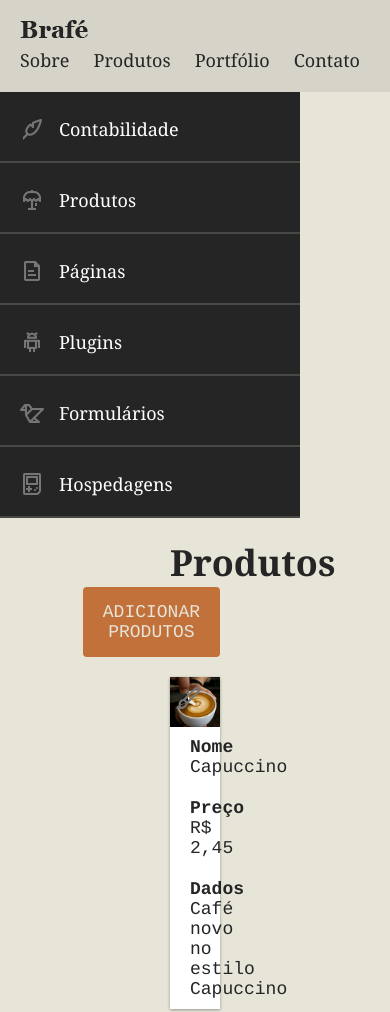
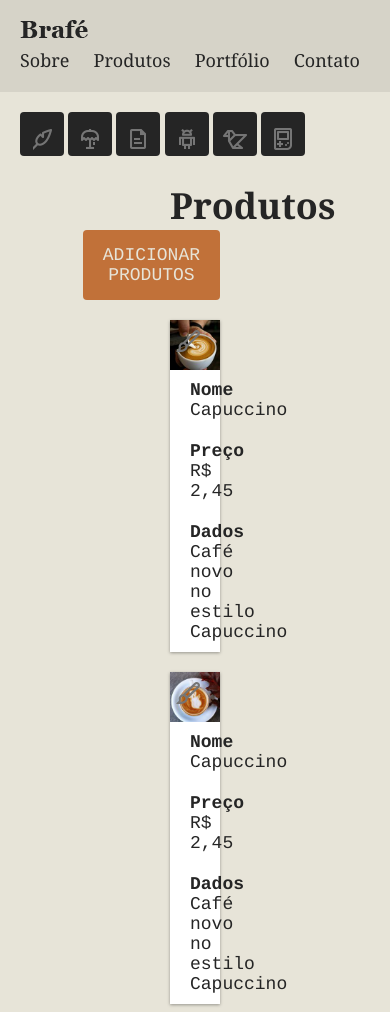
Before and after one commit to Vinicius8706/Brafe-Layout-3, a plain HTML site: page brafe-3-puro/index.html in a window 390 px wide. Shown: the top 1012 px of the page. Drawn offline with Linux system fonts and the light colour scheme.

Commit message:
ajustando responsivo ainda

```diff
--- a/css/style.css
+++ b/css/style.css
@@ -134,6 +134,39 @@ a{
     background-position: 0 calc(-24px*5);
 }
 
+@media (min-width: 739px) and (max-width: 980px) {
+    .side-nav{
+        width:200px;
+    }
+}
+
+@media (max-width: 739px){
+    .side-nav{
+        margin: 20px 0 0 20px;
+        background: none;
+        width:auto;
+    }
+    .side-nav li{
+        display: inline-block;
+
+    }
+    .side-nav li::before{
+        display: block;
+        margin: 0px ;
+        top: 0px;
+    }
+    .side-nav li a{
+        width:44px;
+        height:44px;
+        overflow: hidden;
+        padding: 10px;
+        border: none;
+        color: #252525;
+        background: #252525;
+        border-radius: 4px;
+    }
+}
+
 .produtos{
     width: calc(100% - 300px);
     margin: 0 auto;
```
